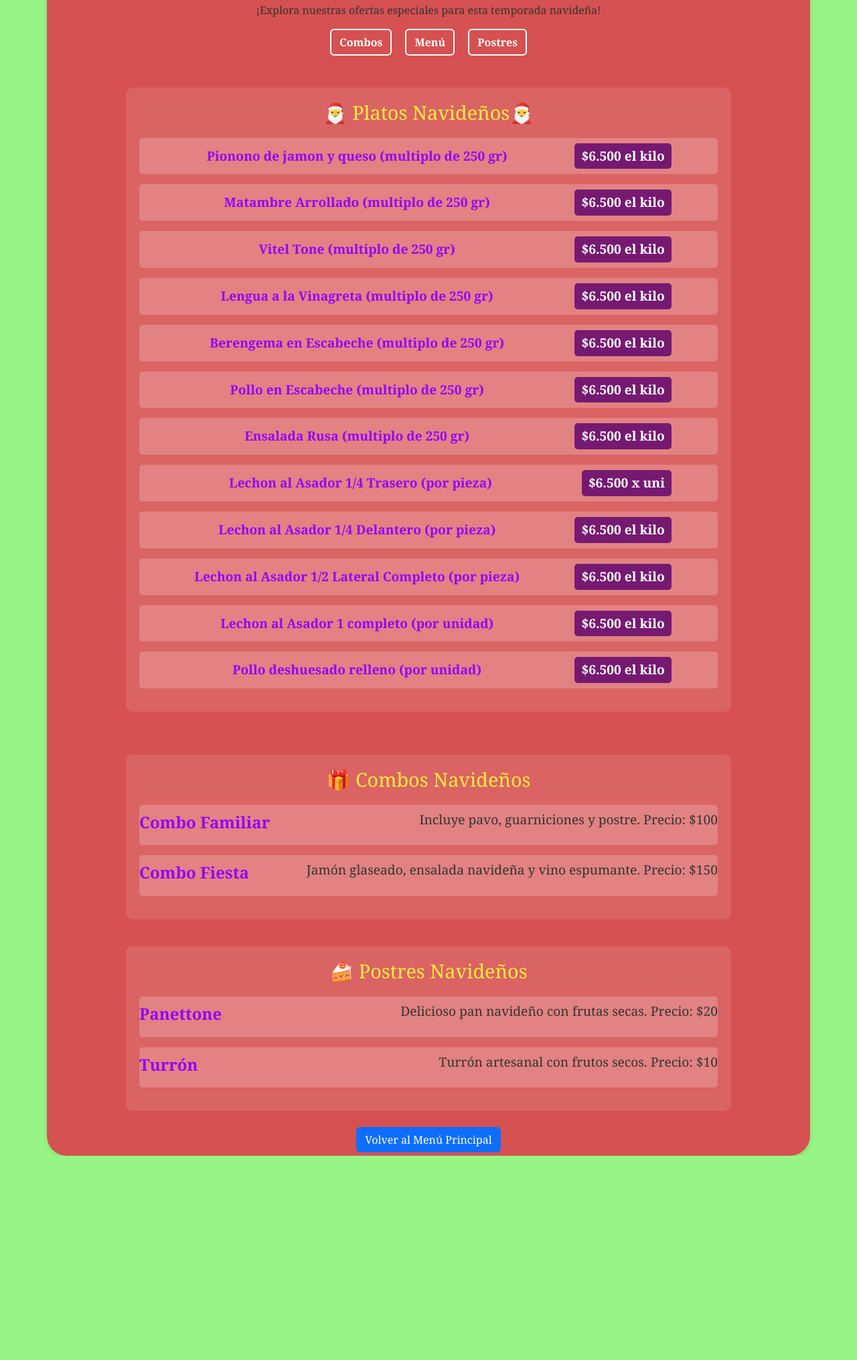
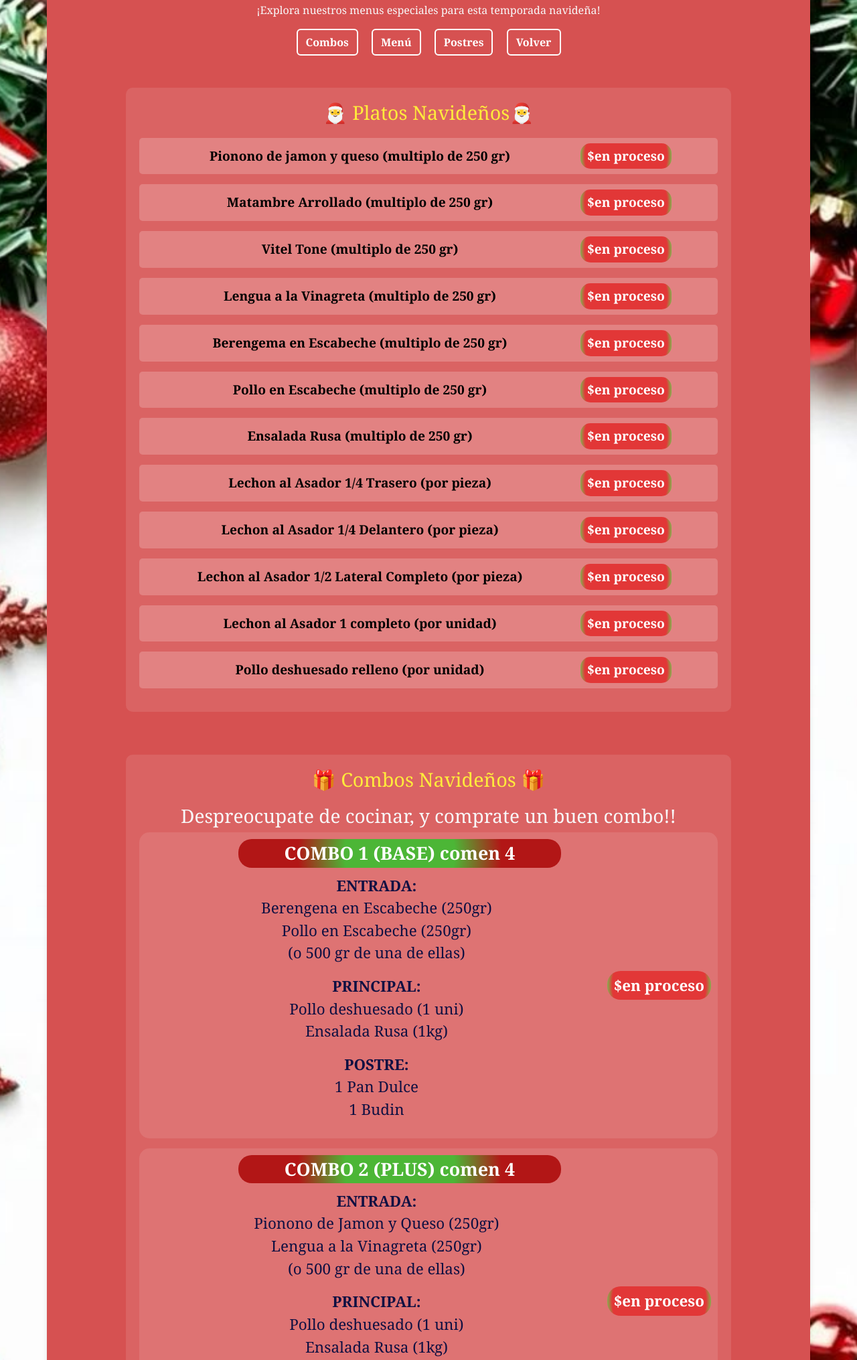
Before and after one commit to EzeMuzaber/AJA2024, a plain HTML site: page pages/MenuVenta.html in a window 1280 px wide. Shown: the part 122-2153 px from the top of the page at 67% size. Before the commit the page ends 1848 px from the top, so only its background shows below. Drawn offline with nearby package versions, Linux system fonts and the light colour scheme.

Commit message:
se agrego y modifico el menu y diseños visuales

```diff
--- a/pages/MenuVenta.html
+++ b/pages/MenuVenta.html
@@ -5,73 +5,78 @@
     <meta charset="UTF-8">
     <meta name="viewport" content="width=device-width, initial-scale=1.0">
     <title>Menú de Venta Navideño</title>
+    <!-- LINK ICONOS -->
+    <!--  <link rel="stylesheet" href="https://cdnjs.cloudflare.com/ajax/libs/font-awesome/6.0.0-beta3/css/all.min.css">-->
+    <!-- LINK BOOSTRAP -->
     <link rel="stylesheet" href="https://cdnjs.cloudflare.com/ajax/libs/bootstrap/5.3.0/css/bootstrap.min.css">
+    <!-- LINK CSS -->
     <link rel="stylesheet" href="../style.css">
 </head>
 
 <body>
     <div class="container mt-5 text-center menu1">
         <h1 class="mb-4 text-light">🎄 Menú de venta Navideño 🎄</h1>
-        <p>¡Explora nuestras ofertas especiales para esta temporada navideña!</p>
+        <p class="text-light">¡Explora nuestros menus especiales para esta temporada navideña!</p>
 
         <!-- Botones de navegación -->
         <div class="nav-buttons mb-5">
             <a href="#combos" class="btn btn-outline-light mx-2">Combos</a>
             <a href="#menu" class="btn btn-outline-light mx-2">Menú</a>
             <a href="#postres" class="btn btn-outline-light mx-2">Postres</a>
+            <a href="../index.html" class="btn btn-outline-light mx-2">Volver</a>
         </div>
 
         <!-- Sección Menú -->
         <section id="menu" class="menu-section">
             <h2>🎅 Platos Navideños🎅</h2>
             <div class="menu-item">
-                <span class="dish">Pionono de jamon y queso  (multiplo de 250 gr)</span>
-                <span class="price">$6.500 el kilo</span>
+                <span class="dish">Pionono de jamon y queso (multiplo de 250 gr)</span>
+                <span class="price">$en proceso</span>
             </div>
             <div class="menu-item">
-                <span class="dish">Matambre Arrollado  (multiplo de 250 gr)</span>
-                <span class="price">$6.500 el kilo</span>
+                <span class="dish">Matambre Arrollado (multiplo de 250 gr)</span>
+                <span class="price">$en proceso</span>
             </div>
             <div class="menu-item">
-                <span class="dish">Vitel Tone  (multiplo de 250 gr)</span>
-                <span class="price">$6.500 el kilo</span>
+                <span class="dish">Vitel Tone (multiplo de 250 gr)</span>
+                <span class="price">$en proceso</span>
             </div>
             <div class="menu-item">
-                <span class="dish">Lengua a la Vinagreta  (multiplo de 250 gr)</span>
-                <span class="price">$6.500 el kilo</span>
+                <span class="dish">Lengua a la Vinagreta (multiplo de 250 gr)</span>
+                <span class="price">$en proceso</span>
             </div>
             <div class="menu-item">
-                <span class="dish">Berengema en Escabeche  (multiplo de 250 gr)</span>
-                <span class="price">$6.500 el kilo</span>
+                <span class="dish">Berengema en Escabeche (multiplo de 250 gr)</span>
+                <span class="price">$en proceso</span>
             </div>
             <div class="menu-item">
-                <span class="dish">Pollo en Escabeche  (multiplo de 250 gr)</span>
-                <span class="price">$6.500 el kilo</span>
+                <span class="dish">Pollo en Escabeche (multiplo de 250 gr)</span>
+                <span class="price">$en proceso</span>
             </div>
 
             <div class="menu-item">
-                <span class="dish">Ensalada Rusa  (multiplo de 250 gr)</span>
-                <span class="price">$6.500 el kilo</span>
+                <span class="dish">Ensalada Rusa (multiplo de 250 gr)</span>
+                <span class="price">$en proceso</span>
             </div>
             <div class="menu-item">
-                <span class="dish">Lechon al Asador 1/4 Trasero  (por pieza)</span>
-                <span class="price">$6.500 x uni</span>
+                <span class="dish">Lechon al Asador 1/4 Trasero (por pieza)</span>
+                <span class="price">$en proceso</span>
             </div>
             <div class="menu-item">
-                <span class="dish">Lechon al Asador 1/4 Delantero  (por pieza)</span>
-                <span class="price">$6.500 el kilo</span>
+                <span class="dish">Lechon al Asador 1/4 Delantero (por pieza)</span>
+                <span class="price">$en proceso</span>
             </div>
             <div class="menu-item">
-                <span class="dish">Lechon al Asador 1/2 Lateral Completo  (por pieza)</span>
-                <span class="price">$6.500 el kilo</span>
+                <span class="dish">Lechon al Asador 1/2 Lateral Completo (por pieza)</span>
+                <span class="price">$en proceso</span>
             </div>
             <div class="menu-item">
-                <span class="dish">Lechon al Asador 1 completo  (por unidad)</span>
-                <span class="price">$6.500 el kilo</span>
+                <span class="dish">Lechon al Asador 1 completo (por unidad)</span>
+                <span class="price">$en proceso</span>
             </div>
             <div class="menu-item">
                 <span class="dish">Pollo deshuesado relleno (por unidad)</span>
-                <span class="price">$6.500 el kilo</span>
+                <span class="price">$en proceso</span>
             </div>
 
 
@@ -81,50 +86,113 @@
             </div> -->
         </section>
         <br>
+
         <!-- Sección de Combos -->
         <section id="combos" class="menu-section">
-            <h2>🎁 Combos Navideños</h2>
-            <div class="menu-item">
+            <h2>🎁 Combos Navideños 🎁</h2>
+            <div>
+                <h3 class="text-light">Despreocupate de cocinar, y comprate un buen combo!!</h3>
+            </div>
+            <!-- COMBO 1 -->
+            <div class="combo-item">
+                <div class="combo-description">
+                    <h4 class="numeroCombo">COMBO 1 (BASE) comen 4 </h4>
+                    <p><strong>ENTRADA:</strong> <br>
+                    Berengena en Escabeche (250gr) <br>
+                        Pollo en Escabeche (250gr)<br>
+                        (o 500 gr de una de ellas)
+                    </p>
+                    <p><strong>PRINCIPAL:</strong><br>
+                        Pollo deshuesado (1 uni)<br>
+                        Ensalada Rusa (1kg)<br>
+                    </p>
+                    <p><strong>POSTRE:</strong><br>
+                        1 Pan Dulce<br>
+                        1 Budin
+                    </p>
+                </div>
+                <div class="combo-price">
+                    <span>$en proceso</span>
+                </div>
+            </div>
+            <!-- FIN COMBO 1 -->
+
+            <!-- COMBO 2 -->
+            <div class="combo-item">
+                <div class="combo-description">
+                    <h4 class="numeroCombo"> COMBO 2 (PLUS) comen 4 </h4>
+                    <p><strong>ENTRADA:</strong><br>
+                        Pionono de Jamon y Queso (250gr)<br>
+                        Lengua a la Vinagreta (250gr)<br>
+                        (o 500 gr de una de ellas)
+                    </p>
+                    <p><strong>PRINCIPAL:</strong><br>
+                        Pollo deshuesado (1 uni)<br>
+                        Ensalada Rusa (1kg)<br>
+                    </p>
+                    <p><strong>POSTRE:</strong><br>
+                        1 Pan Dulce<br>
+                        1 Budin
+                    </p>
+                </div>
+                <div class="combo-price">
+                    <span>$en proceso</span>
+                </div>
+            </div>
+            <!-- FIN COMBO 2 -->
+
+            <!-- COMBO 3 -->
+            <div class="combo-item">
+                <div class="combo-description">
+                    <h4 class="numeroCombo"> COMBO 3 (PREMIUM) comen 4 </h4>
+                    <p><strong>ENTRADA:</strong><br>
+                        Vitel Tone (250gr)<br>
+                        Matambre Arrollado (250gr)<br>
+                        (o 500 gr de una de ellas)
+                    </p>
+                    <p><strong>PRINCIPAL:</strong><br>
+                        Lechon al asador 1/2 Lateral Completo (por pieza)<br>
+                        Ensalada Rusa (1kg)<br>
+                    </p>
+                    <p><strong>POSTRE:</strong><br>
+                        1 Pan Dulce<br>
+                        1 Budin
+                    </p>
+                </div>
+                <div class="combo-price">
+                    <span>$en proceso</span>
+                </div>
+            </div>
+            <!-- FIN COMBO 3 -->
+
+            <!-- <div class="menu-item">
+                <div class="combo-description"></div>
                 <h4>Combo Familiar</h4>
                 <p>Incluye pavo, guarniciones y postre. Precio: $100</p>
             </div>
             <div class="menu-item">
                 <h4>Combo Fiesta</h4>
                 <p>Jamón glaseado, ensalada navideña y vino espumante. Precio: $150</p>
-            </div>
+            </div> -->
         </section>
         <!-- Sección Postres -->
         <section id="postres" class="menu-section">
             <h2>🍰 Postres Navideños</h2>
             <div class="menu-item">
-                <h4>Panettone</h4>
-                <p>Delicioso pan navideño con frutas secas. Precio: $20</p>
+                <span class="dish">Pan Dulce Premiun 500 gr</span>
+                <span class="price">$ en proceso</span>
             </div>
             <div class="menu-item">
-                <h4>Turrón</h4>
-                <p>Turrón artesanal con frutos secos. Precio: $10</p>
+                <span class="dish">Budin Marmolado 250gr</span>
+                <span class="price">$ en proceso</span>
             </div>
         </section>
 
-        <!-- <div class="menu-item">
-            <h3>Combo Navideño 1</h3>
-            <p>Incluye pavo, guarniciones, y postre. Precio: $50</p>
-        </div>
-
-        <div class="menu-item">
-            <h3>Combo Navideño 2</h3>
-            <p>Incluye jamón, ensaladas, y vino. Precio: $75</p>
-        </div>
-
-        <div class="menu-item">
-            <h3>Combo Familiar</h3>
-            <p>Perfecto para 4 personas, con postres y bebidas incluidas. Precio: $100</p>
-        </div> -->
-
-        <!-- Agrega más combos o items según lo necesites -->
-
         <a href="../index.html" class="btn btn-primary mt-4">Volver al Menú Principal</a>
     </div>
+    <footer>
+
+    </footer>
 </body>
 
 </html>
--- a/style.css
+++ b/style.css
@@ -1,16 +1,17 @@
-body{
-    /* background: url('./img/lucesFondo.jpeg') center center/cover no-repeat; */
-    font-family:  Georgia, Times, 'Times New Roman', serif;
+body {
+  background: url("./img/FONDO3.jpeg") center center/cover no-repeat;
+  background-size: cover;
+  font-family: Georgia, Times, "Times New Roman", serif;
   line-height: 1.5;
   color: #333;
-    background-color: #97f586;
+  /* background-color: #97f586; */
 }
-.inicio{
-    background: url('./img/ajaEntrada.jpeg') center center/cover no-repeat, #e0f7fa;
+.inicio {
+  background: url("./img/ajaEntrada.jpeg") center center/cover no-repeat,
+    #e0f7fa;
 }
-.menu1{
+.menu1 {
   /* background: url('./img/11258.jpg') center center/cover no-repeat; */
-
   background-color: #d65151;
 }
 .container {
@@ -38,18 +39,28 @@ body{
 .menu-option:hover {
   background-color: #cfe8fc;
   transform: scale(1.05);
-    color: #1a5276 ;
+  color: #08841b;
   border: 2px solid #1a5276;
   cursor: pointer;
 }
 
-.colorTitulo{
+.colorTitulo {
   text-shadow: 2px 2px 4px rgb(0, 0, 0);
   font-weight: bold;
   text-decoration: underline;
   font-size: 50px;
   text-align: center;
-    color: rgb(78, 89, 247);
+  /* color: rgb(78, 89, 247); */
+  color: #f8f9fa;
+  /* background-color: #b476d3; */
+  background: rgb(84, 156, 209);
+  background: radial-gradient(
+    circle,
+    rgba(84, 156, 209, 1) 89%,
+    rgba(242, 211, 211, 1) 98%
+  );
+  width: 60%;
+  margin-left: 20%;
 }
 .nav-buttons .btn {
   border: 2px solid white;
@@ -59,9 +70,21 @@ body{
 }
 .nav-buttons .btn:hover {
   background-color: white;
-    color: #007bff; /* Azul navideño */
+  color: #007bff;
+}
+.parrafoPrincipal {
+  text-shadow: 2px 2px 4px rgb(0, 0, 0);
+  font-weight: bold;
+  text-decoration: underline;
+  font-size: 1.8em;
+  text-align: center;
+  color: #f8f9fa;
+  background: rgb(84, 156, 209);
+  width: 50%;
+  margin-left: 25%;
 }
 .menu-section {
+  text-align: center;
   width: 80%;
   margin-top: 40px;
   margin-left: 10%;
@@ -72,7 +95,7 @@ body{
 .menu-section h2 {
   font-size: 1.8em;
   margin-bottom: 20px;
-    color: #ffeb3b; /* Amarillo festivo */
+  color: #ffeb3b;
 }
 
 .menu-item {
@@ -83,30 +106,32 @@ body{
   padding: 8px 0px;
   background-color: rgba(255, 255, 255, 0.2);
   border-radius: 5px;
-
   margin: 15px 0;
   font-size: 1.2em;
 }
 
 .menu-item h4 {
   font-weight: bold;
-    color: #9002fd; /* Dorado */
+  color: #262328;
 }
 .menu-item .dish {
-    /* margin-right: 30px; */
   font-weight: bold;
-    flex:1;
-    /* text-align: right; */
-    color: #9002fd;
+  flex: 1;
+  color: #000000;
 }
 .menu-item .price {
-    /* margin-left: 90px; */
   margin-right: 8%;
   font-weight: bold;
   color: #ffffff;
-    background-color: #761a71;
+  /* background-color: #1b181b; */
+  background: rgb(226, 55, 55);
+  background: radial-gradient(
+    circle,
+    rgba(226, 55, 55, 1) 87%,
+    rgba(106, 209, 84, 1) 99%
+  );
   padding: 5px 10px;
-    border-radius: 5px;
+  border-radius: 15px;
 }
 /* .menu-option:hover::before {
     content: "🎄 ";
@@ -118,6 +143,56 @@ body{
     0% { transform: translateX(0); }
     100% { transform: translateX(5px); }
 } */
+
+.combo-item {
+  display: flex;
+  justify-content: space-between;
+  align-items: center;
+  background-color: rgba(255, 255, 255, 0.1);
+  padding: 10px;
+  margin-bottom: 15px;
+  border-radius: 15px;
+  color: #0f1042;
+  font-size: 1.4em;
+  text-align: left;
+}
+.combo-description {
+  flex: 1;
+  text-align: center;
+}
+.combo-price {
+  font-size: 1.0em;
+  font-weight: bold;
+  color: #ffffff;
+  background: rgb(226, 55, 55);
+  background: radial-gradient(
+    circle,
+    rgba(226, 55, 55, 1) 87%,
+    rgba(106, 209, 84, 1) 99%
+  );
+  padding: 5px 10px;
+  border-radius: 20px;
+  text-align: center;
+}
+.numeroCombo {
+  font-size: 1.2em;
+  font-weight: bold;
+  background: rgb(76, 182, 54);
+  background: radial-gradient(
+    circle,
+    rgba(76, 182, 54, 1) 34%,
+    rgba(178, 22, 22, 1) 63%
+  );
+  text-align: center;
+  margin-bottom: 10px;
+  padding: 5px 10px;
+  border-radius: 20px;
+  color: #ffffff;
+  text-align: center;
+  width: 70%;
+  margin-left: 20%;
+}
+
 @media (max-width: 768px) {
   .menu-option {
     width: 80%;
@@ -129,4 +204,23 @@ body{
     width: 85%;
     margin-left: 6%;
   }
+  .colorTitulo {
+    font-size: 1.8em;
   }
+  .numeroCombo {
+    font-size: 1em;
+    width: 100%;
+  }
+  .combo-price {
+    font-size: 1em;
+  }
+  .combo-item {
+    font-size: 1.2em;
+  }
+  .menu-item .dish {
+    font-size: 1em;
+  }
+  .parrafoPrincipal {
+    font-size: 1em;
+  }
+}
```
Also changed, not shown: index.html (+1 -1 lines), img/FONDO3.jpeg (added). Lines whose indentation alone changed are shown as unchanged.
